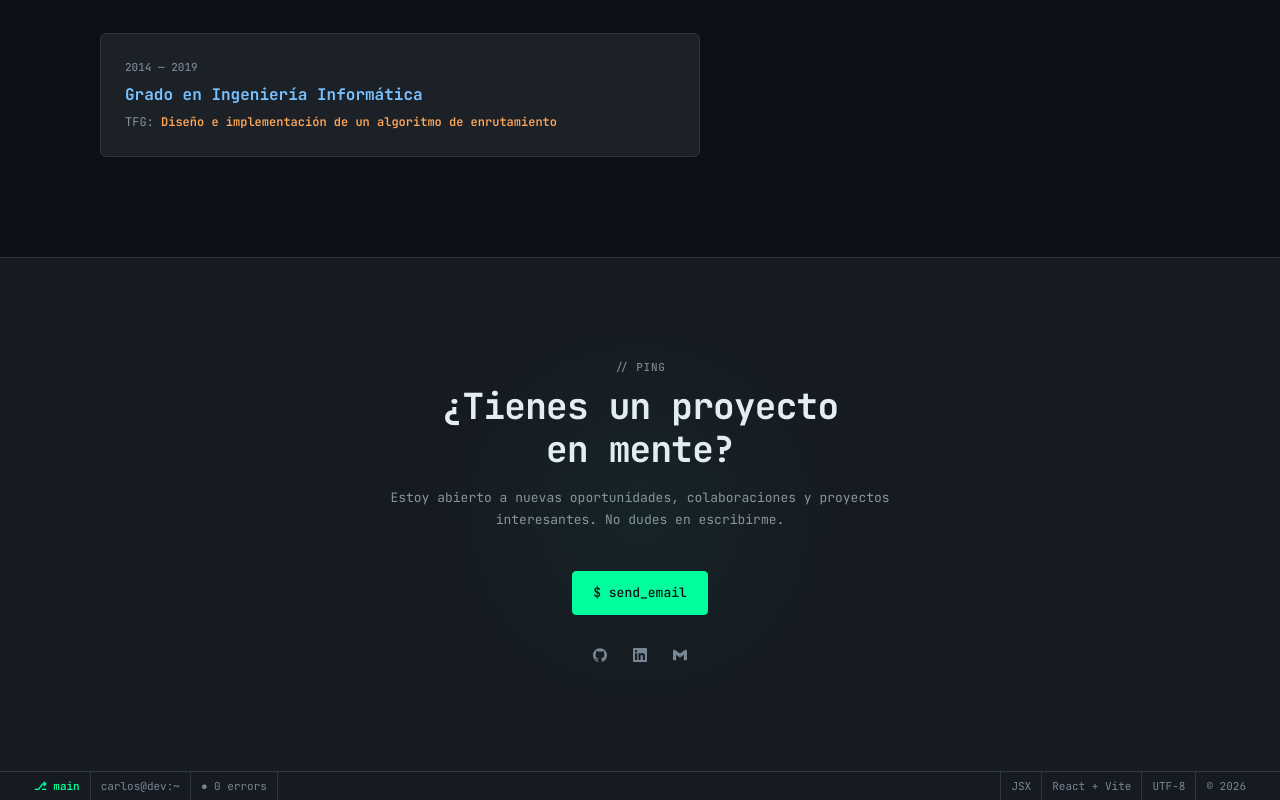
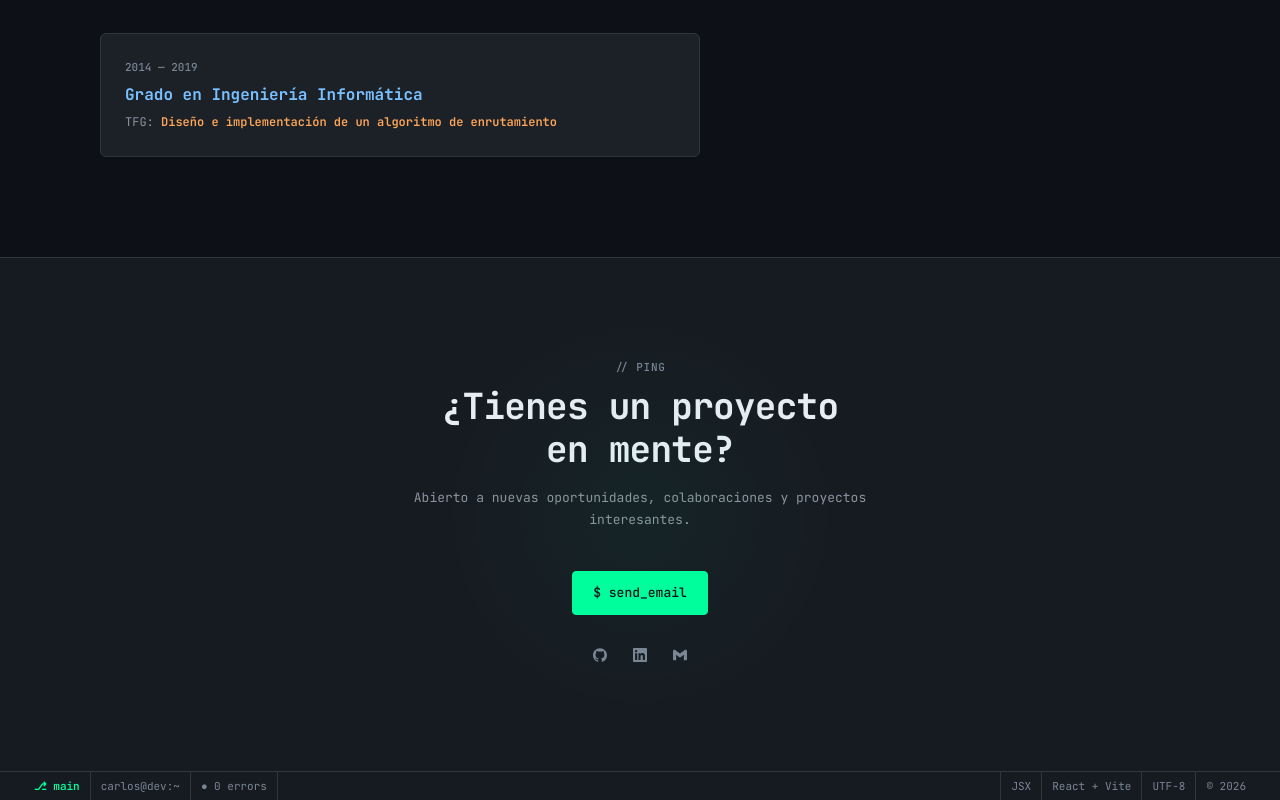
Before and after one commit to Carlosmasso/portfolio, a React (Vite) app: page / in a window 1280 px wide. Shown: the part 3995-4795 px from the top of the page. Built offline with nearby package versions, Linux system fonts and the light colour scheme.

Commit message:
minor changes

```diff
--- a/src/components/Contact.jsx
+++ b/src/components/Contact.jsx
@@ -43,8 +43,8 @@ export default function Contact() {
           center
         />
         <p className="contact-sub">
-          Estoy abierto a nuevas oportunidades, colaboraciones y proyectos
-          interesantes. No dudes en escribirme.
+          Abierto a nuevas oportunidades, colaboraciones y proyectos
+          interesantes.
         </p>
         <a href="mailto:carlos.masso@hotmail.com" className="btn btn-primary">
           $ send_email
--- a/src/index.css
+++ b/src/index.css
@@ -629,7 +629,6 @@ section {
 .stat-card:hover {
   border-color: var(--green);
   box-shadow: var(--shadow-card);
-  transform: translateY(-2px);
 }
 .stat-num {
   font-size: 28px;
```
